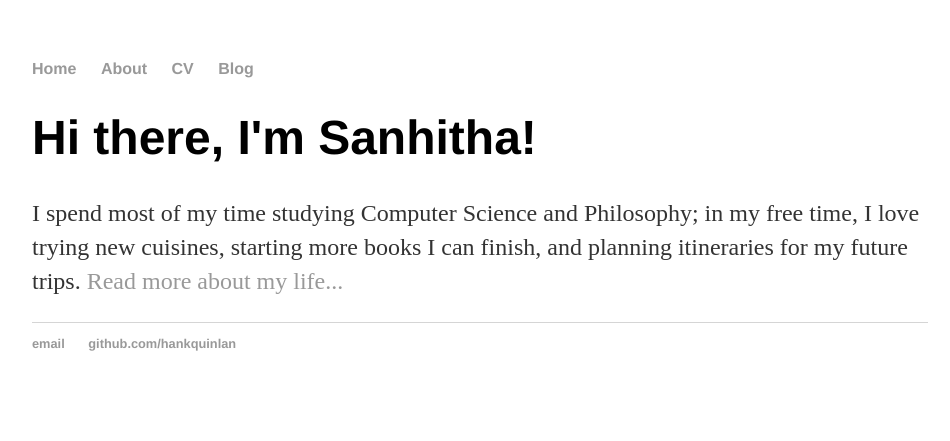
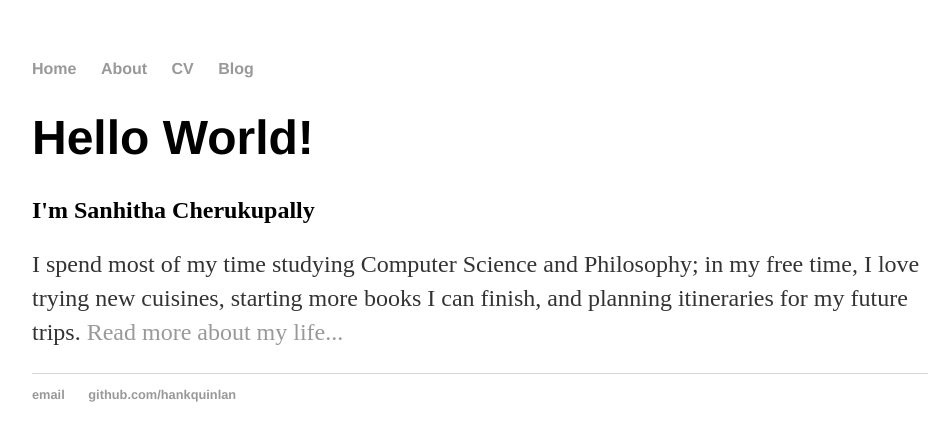
Before and after one commit to sanhithac/sanhithac.github.io, a Jekyll site: the page built from index.html, in a window 1280 px wide. Shown: the top 441 px of the page, without its empty margins (160-1110 px from the left). Built offline with Jekyll 4.4.1, drawn with Linux system fonts in a browser that asks for light colours.

Commit message:
Update index.html

```diff
--- a/index.html
+++ b/index.html
@@ -3,6 +3,7 @@
 title: Sanhitha Cherukupally
 ---
 <div class="blurb">
-	<h1>Hi there, I'm Sanhitha!</h1>
+	<h1>Hello World!</h1>
+	<h2>I'm Sanhitha Cherukupally</h1>
 	<p>I spend most of my time studying Computer Science and Philosophy; in my free time, I love trying new cuisines, starting more books I can finish, and planning itineraries for my future trips. <a href="/about">Read more about my life...</a></p>
 </div><!-- /.blurb -->
```
